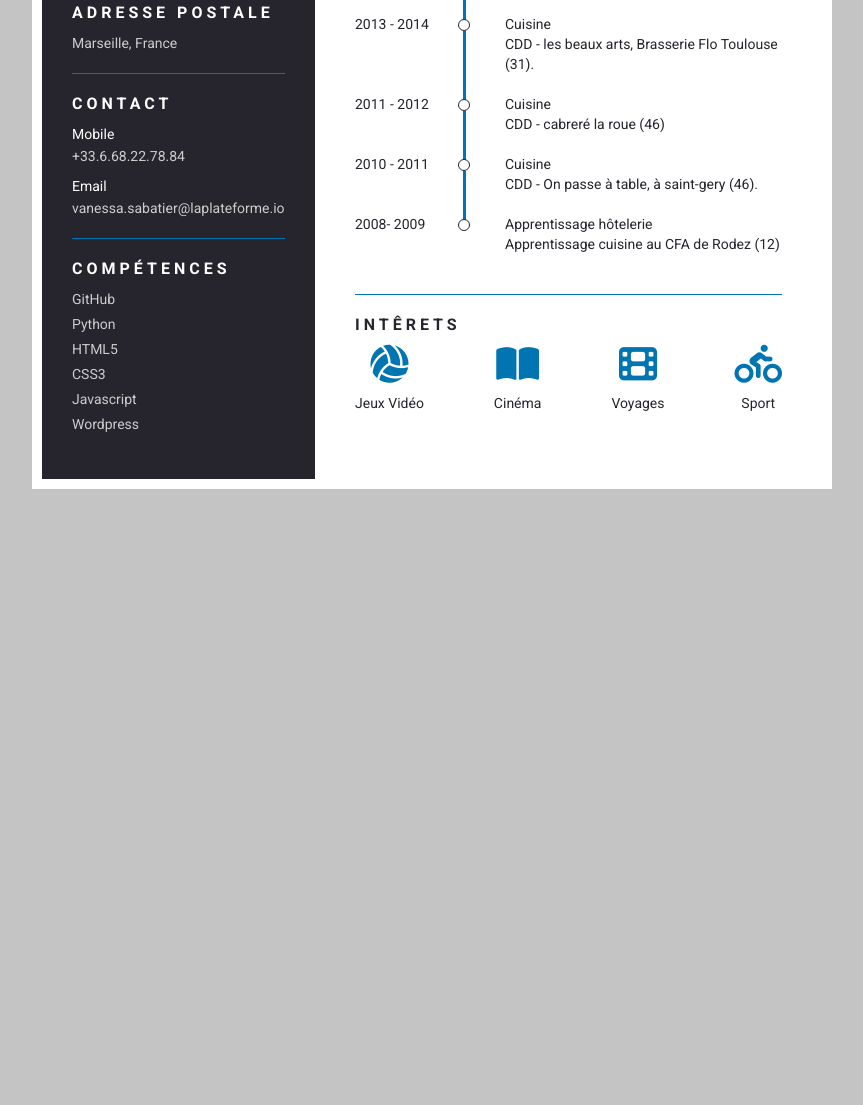
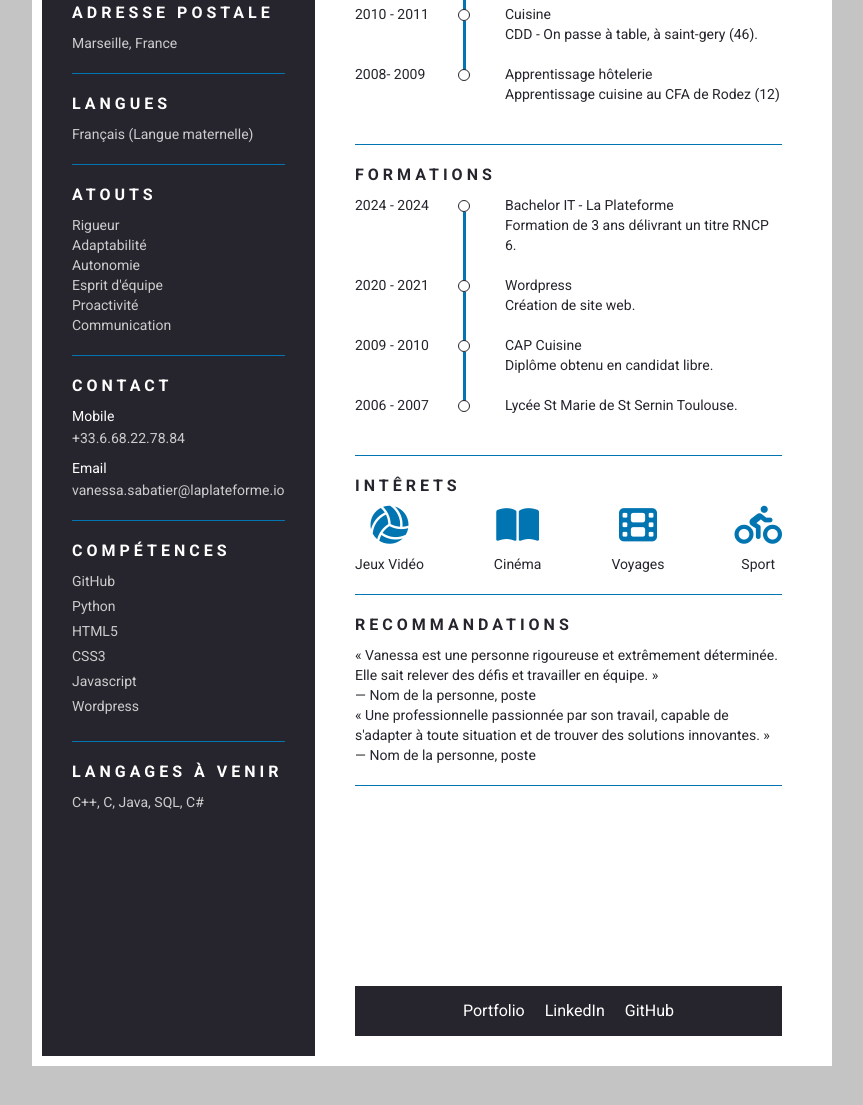
Before and after one commit to vanessa13001/mon_cv_, a plain HTML site: page index.html in a window 1280 px wide. Shown: the part 493-1598 px from the top of the page, without its empty margins (208-1071 px from the left). Before the commit the page ends 1032 px from the top, so only its background shows below. Drawn offline with Linux system fonts and the light colour scheme.

Commit message:
CV modification

```diff
--- a/index.html
+++ b/index.html
@@ -12,12 +12,12 @@
 <div class="resume_wrapper">
 	<div class="resume_left">
 		<div class="resume_image">
-			<img src="../IMG_8979.jpeg" alt="Resume_image">
+			<img src="IMG_8979.jpeg" alt="Resume_image">
 		</div>
 		<div class="resume_bottom">
 			<div class="resume_item resume_namerole">
 				<div class="name">Vanessa Sabatier</div>
-				<div class="role">Futur FullStack Dev</div>
+				<div class="role">Futur Developer Logiciel</div>
 			</div>
 			<div class="resume_item resume_profile">
 				<div class="resume_title">Profile</div>
@@ -26,9 +26,29 @@
 			<div class="resume_item resume_address">
 				<div class="resume_title">Adresse postale</div>
 				<div class="resume_info">
-					<!-- 61 rue,<br/>
-					sainte,<br/> -->
 					Marseille, France
+				</div>
+			</div>
+
+			<!-- Ajout des langues et atouts -->
+			<div class="resume_item resume_languages">
+				<div class="resume_title">Langues</div>
+				<div class="resume_info">
+					<p>Français (Langue maternelle)</p>
+				</div>
+			</div>
+
+			<div class="resume_item resume_strengths">
+				<div class="resume_title">Atouts</div>
+				<div class="resume_info">
+					<ul>
+						<li>Rigueur</li>
+						<li>Adaptabilité</li>
+						<li>Autonomie</li>
+						<li>Esprit d'équipe</li>
+						<li>Proactivité</li>
+						<li>Communication</li>
+					</ul>
 				</div>
 			</div>
 			<div class="resume_item resume_contact">
@@ -51,29 +71,32 @@
 					</div>
 					<div class="skills_list">
 						<div class="skills_left">Python</div>
-						<div class="skills_bar">
-						</div>
+						<div class="skills_bar"></div>
 					</div>
 					<div class="skills_list">
 						<div class="skills_left">HTML5</div>
-						<div class="skills_bar">
-						</div>
+						<div class="skills_bar"></div>
 					</div>
 					<div class="skills_list">
 						<div class="skills_left">CSS3</div>
-						<div class="skills_bar">
-						</div>
+						<div class="skills_bar"></div>
 					</div>
 					<div class="skills_list">
 						<div class="skills_left">Javascript</div>
-						<div class="skills_bar">
-						</div>
+						<div class="skills_bar"></div>
 					</div>
 					<div class="skills_list">
 						<div class="skills_left">Wordpress</div>
-						<div class="skills_bar">
-						</div>
+						<div class="skills_bar"></div>
 					</div>
+				</div>
+			</div>
+
+			<!-- Section Langages à venir après la section Compétences -->
+			<div class="resume_item resume_future_skills">
+				<div class="resume_title">Langages à venir</div>
+				<div class="resume_info">
+					<p>C++, C, Java, SQL, C#</p>
 				</div>
 			</div>
 		</div>
@@ -81,33 +104,10 @@
 	<div class="resume_right">
 		<div class="resume_item resume_namerole">
 			<div class="name">Vanessa Sabatier</div>
-			<div class="role">Futur FullStack Developer</div>
+			<div class="role">Futur Developer Logiciel</div>
 		</div>
-		<div class="resume_item resume_education">
-			<div class="resume_title">Formations</div>
-			<div class="resume_info">
-				<div class="resume_data">
-					<div class="year">2020 - 2021</div>
-					<div class="content">
-						<p>Wordpress</p>
-						<p>Création de site web.</p>
-					</div>
-				</div>
-				<div class="resume_data">
-					<div class="year">2009 - 2010</div>
-					<div class="content">
-						<p>CAP Cuisine</p>
-						<p>Diplôme obtenu en candidat libre.</p>
-					</div>
-				</div>
-				<div class="resume_data">
-					<div class="year">2006- 2007</div>
-					<div class="content">
-						<!-- <p>Lycée</p> -->
-						<p>Lycée st marie de st Sernin Toulouse.</p>
-					</div>
-				</div>
-			</div>
+		<div class="resume_item resume_subtitle">
+			<div class="subtitle_text">En recherche d'une alternance développement logiciel à partir de septembre 2025</div>
 		</div>
 		<div class="resume_item resume_experience">
 			<div class="resume_title">Experiences</div>
@@ -149,6 +149,39 @@
 				</div>
 			</div>
 		</div>
+		<div class="resume_item resume_education">
+			<div class="resume_title">Formations</div>
+			<div class="resume_info">
+				<div class="resume_data">
+					<div class="year">2024 - 2024</div>
+					<div class="content">
+						<p>Bachelor IT - La Plateforme</p>
+						<p>Formation de 3 ans délivrant un titre RNCP 6.</p>
+					</div>
+				</div>
+				<div class="resume_data">
+					<div class="year">2020 - 2021</div>
+					<div class="content">
+						<p>Wordpress</p>
+						<p>Création de site web.</p>
+					</div>
+				</div>
+				<div class="resume_data">
+					<div class="year">2009 - 2010</div>
+					<div class="content">
+						<p>CAP Cuisine</p>
+						<p>Diplôme obtenu en candidat libre.</p>
+					</div>
+				</div>
+				<div class="resume_data">
+					<div class="year">2006 - 2007</div>
+					<div class="content">
+						<p>Lycée St Marie de St Sernin Toulouse.</p>
+					</div>
+				</div>
+			</div>
+		</div>
+
 		<div class="resume_item resmue_interests">
 			<div class="resume_title">Intêrets</div>
 			<div class="resume_info">
@@ -178,6 +211,26 @@
 				</div>
 			</div>
 		</div>
+
+		<!-- Section Recommandations -->
+		<div class="resume_item resume_recommendations">
+			<div class="resume_title">Recommandations</div>
+			<div class="resume_info">
+				<p>« Vanessa est une personne rigoureuse et extrêmement déterminée. Elle sait relever des défis et travailler en équipe. »</p>
+				<p>— Nom de la personne, poste</p>
+				<p>« Une professionnelle passionnée par son travail, capable de s'adapter à toute situation et de trouver des solutions innovantes. »</p>
+				<p>— Nom de la personne, poste</p>
+			</div>
+		</div>
+
+		<!-- Déplacer la section footer ici -->
+		<div class="footer">
+			<div class="footer_links">
+				<a href="https://vanessa13001.github.io/portfolio/" target="_blank" class="footer_link">Portfolio</a>
+				<a href="https://www.linkedin.com/in/vanessa-sabatier-47b13b334/" target="_blank" class="footer_link">LinkedIn</a>
+				<a href="https://github.com/vanessa13001" target="_blank" class="footer_link">GitHub</a>
+			</div>
+		</div>
 	</div>
 </div>
 
--- a/styles.css
+++ b/styles.css
@@ -1,6 +1,8 @@
+/* Importation de la police */
 @import url('https://fonts.googleapis.com/css2?family=Roboto:wght@400;700&display=swap');
 
-*{
+/* Réinitialisation des styles de base */
+* {
     margin: 0;
     padding: 0;
     list-style: none;
@@ -8,35 +10,44 @@
     font-family: 'Roboto', sans-serif;
 }
 
-body{
+/* Styles pour le body */
+body {
     background: #c4c4c4;
     font-size: 14px;
     line-height: 20px;
+    display: flex;
+    flex-direction: column;
+    min-height: 100vh;
 }
 
-.resume_wrapper{
+/* Styles pour le wrapper du CV */
+.resume_wrapper {
     display: flex;
     width: 800px;
     margin: 50px auto;
     background: #fff;
     padding: 10px;
+    flex: 1;
 }
 
-.resume_wrapper .resume_left{
+/* Styles pour la partie gauche du CV */
+.resume_wrapper .resume_left {
     width: 35%;
     background: #26252d;
 }
 
-.resume_wrapper .resume_left .resume_image{
+/* Styles pour l'image du CV */
+.resume_wrapper .resume_left .resume_image {
     width: 100%;
 }
 
-.resume_wrapper .resume_left .resume_image img{
+.resume_wrapper .resume_left .resume_image img {
     width: 100%;
     display: block;
 }
 
-.resume_wrapper .resume_title{
+/* Styles pour le titre du CV */
+.resume_wrapper .resume_title {
     color: #fff;
     text-transform: uppercase;
     font-weight: 700;
@@ -45,28 +56,32 @@ body{
     letter-spacing: 4px;
 }
 
-.resume_wrapper .resume_left .resume_info{
+/* Styles pour les informations du CV */
+.resume_wrapper .resume_left .resume_info {
     color: #cccccd;
 }
 
-.resume_wrapper .resume_left .resume_bottom{
+/* Styles pour la partie basse du CV */
+.resume_wrapper .resume_left .resume_bottom {
     padding: 20px 30px;
 }
 
-.resume_wrapper .resume_item{
+/* Styles pour les éléments du CV */
+.resume_wrapper .resume_item {
     padding: 20px 0;
     border-bottom: 1px solid #0175b2;
 }
 
-.resume_wrapper  .resume_item:last-child{
+.resume_wrapper .resume_item:last-child {
     border-bottom: 0;
 }
 
-.resume_wrapper .resume_left .resume_namerole{
+/* Styles pour le nom et le rôle */
+.resume_wrapper .resume_left .resume_namerole {
     display: none;
 }
 
-.resume_wrapper .resume_namerole .name{
+.resume_wrapper .resume_namerole .name {
     font-size: 20px;
     color: #fff;
     text-transform: uppercase;
@@ -75,33 +90,35 @@ body{
     letter-spacing: 4px;
 }
 
-.resume_wrapper .resume_left .resume_namerole .role{
+.resume_wrapper .resume_left .resume_namerole .role {
     color: #84838b;
 }
 
-.resume_wrapper .resume_left .resume_contact .resume_info:last-child{
+/* Styles pour les contacts */
+.resume_wrapper .resume_left .resume_contact .resume_info:last-child {
     margin-top: 10px;
 }
 
-.resume_wrapper .resume_left .resume_contact .resume_subtitle{
+.resume_wrapper .resume_left .resume_contact .resume_subtitle {
     color: #fff;
     margin-bottom: 2px;
 }
 
-.resume_wrapper .resume_left .resume_skills .skills_list{
+/* Styles pour les compétences */
+.resume_wrapper .resume_left .resume_skills .skills_list {
     display: flex;
     justify-content: space-between;
     margin-bottom: 5px;
 }
 
-.resume_wrapper .resume_left .resume_skills .skills_list .skills_bar p{
+.resume_wrapper .resume_left .resume_skills .skills_list .skills_bar p {
     position: relative;
     width: 125px;
     height: 20px;
     background: #fff;
 }
 
-.resume_wrapper .resume_left .resume_skills .skills_list .skills_bar p span{
+.resume_wrapper .resume_left .resume_skills .skills_list .skills_bar p span {
     position: absolute;
     top: 0;
     left: 0;
@@ -110,43 +127,44 @@ body{
     height: 100%;
 }
 
-.resume_wrapper .resume_right{
+/* Styles pour la partie droite du CV */
+.resume_wrapper .resume_right {
     width: 65%;
     padding: 20px 40px;
     color: #26252d;
 }
 
-.resume_wrapper .resume_right .resume_namerole .name{
+.resume_wrapper .resume_right .resume_namerole .name {
     color: #26252d;
     font-size: 32px;
 }
 
-.resume_wrapper .resume_right .resume_namerole .role{
+.resume_wrapper .resume_right .resume_namerole .role {
     font-size: 14px;
     text-transform: uppercase;
 }
 
-.resume_wrapper .resume_right .resume_item .resume_title{
+.resume_wrapper .resume_right .resume_item .resume_title {
     color: #26252d;
 }
 
-.resume_wrapper .resume_right .resume_data{
+.resume_wrapper .resume_right .resume_data {
     display: flex;
 }
 
-.resume_wrapper .resume_right .resume_data .year{
+.resume_wrapper .resume_right .resume_data .year {
     padding-right: 35px;
     width: 115px;
     position: relative;
 }
 
-.resume_wrapper .resume_right .resume_data .content{
+.resume_wrapper .resume_right .resume_data .content {
     padding-left: 35px;
     margin-bottom: 20px;
     width: calc(100% - 115px);
 }
 
-.resume_wrapper .resume_right .resume_data .year:before{
+.resume_wrapper .resume_right .resume_data .year:before {
     content: "";
     position: absolute;
     top: 5px;
@@ -158,7 +176,7 @@ body{
     border-radius: 50%;
 }
 
-.resume_wrapper .resume_right .resume_data .year:after{
+.resume_wrapper .resume_right .resume_data .year:after {
     content: "";
     position: absolute;
     top: 17px;
@@ -168,63 +186,117 @@ body{
     background: #0175b2;
 }
 
-.resume_wrapper .resume_right .resume_data:last-child .year:after{
+.resume_wrapper .resume_right .resume_data:last-child .year:after {
     display: none;
 }
 
-.resume_wrapper .resume_right .resmue_interests .resume_info{
+.resume_wrapper .resume_right .resmue_interests .resume_info {
     display: flex;
     justify-content: space-between;
     text-align: center;
 }
 
-.resume_wrapper .resume_right .resmue_interests .interests .int_icon{
+.resume_wrapper .resume_right .resmue_interests .interests .int_icon {
     font-size: 38px;
     color: #0175b2;
     margin-bottom: 10px;
 }
 
+/* Styles pour le footer */
+.footer {
+    background-color: #26252d; /* Couleur de fond du footer */
+    padding: 15px 20px; /* Taille réduite du padding */
+    text-align: center; /* Centre les liens */
+    width: 100%;
+    box-sizing: border-box;
+    margin-top: 200px; /* Augmenter la marge pour décaler plus bas */
+}
 
-@media screen and (max-width: 800px){
-	.resume_wrapper .resume_right .resume_namerole{
+.footer_links {
+    display: flex;
+    justify-content: center; /* Centre les liens horizontalement */
+    gap: 20px; /* Espace entre les liens */
+}
+
+.footer_link {
+    color: #fff; /* Couleur du texte des liens */
+    text-decoration: none; /* Enlève le soulignement des liens */
+    font-size: 16px; /* Taille du texte des liens */
+    transition: color 0.3s; /* Transition pour le changement de couleur */
+}
+
+.footer_link:hover {
+    color: #0175b2; /* Couleur du texte des liens au survol */
+}
+
+
+
+
+/* Styles pour les médias */
+@media screen and (max-width: 800px) {
+    .resume_wrapper .resume_right .resume_namerole {
         display: none;
     }
-	.resume_wrapper .resume_left .resume_namerole{
+    .resume_wrapper .resume_left .resume_namerole {
         display: block;
     }
-	.resume_wrapper{
+    .resume_wrapper {
         width: 95%;
         margin: 10px auto;
         flex-direction: column;
     }
     .resume_wrapper .resume_left,
-	.resume_wrapper .resume_right{
+    .resume_wrapper .resume_right {
         width: 100%;
     }
 }
 
-@media screen and (max-width: 424px){
-	.resume_wrapper .resume_right{
+@media screen and (max-width: 424px) {
+    .resume_wrapper .resume_right {
         padding: 20px 30px;
     }
-	.resume_wrapper .resume_right .resume_data{
+    .resume_wrapper .resume_right .resume_data {
         flex-direction: column;
     }
-	.resume_wrapper .resume_right .resume_data .year{
+    .resume_wrapper .resume_right .resume_data .year {
         padding: 0;
         margin-bottom: 5px;
         width: 100%;
         color: #0175b2;
     }
     .resume_wrapper .resume_right .resume_data .year:before,
-	.resume_wrapper .resume_right .resume_data .year:after{
+    .resume_wrapper .resume_right .resume_data .year:after {
         display: none;
     }
-	.resume_wrapper .resume_right .resume_data .content{
+    .resume_wrapper .resume_right .resume_data .content {
         width: 100%;
         padding: 0;
     }
-	.resume_wrapper .resume_right .resmue_interests .interests .int_icon{
+    .resume_wrapper .resume_right .resmue_interests .interests .int_icon {
         font-size: 24px;
     }
 }
+
+@media print {
+    /* Assurez-vous que les couleurs sont maintenues */
+    * {
+        -webkit-print-color-adjust: exact;
+        print-color-adjust: exact;
+    }
+
+    /* Vous pouvez également ajouter d'autres styles spécifiques à l'impression ici */
+    /* Par exemple, cacher certains éléments ou ajuster les marges */
+    .no-print {
+        display: none;
+    }
+
+    body {
+        margin: 0;
+        padding: 0;
+    }
+
+    /* Exemple pour ajuster les marges de la page */
+    @page {
+        margin: 1cm;
+    }
+}
```
Lines whose indentation alone changed are shown as unchanged.
